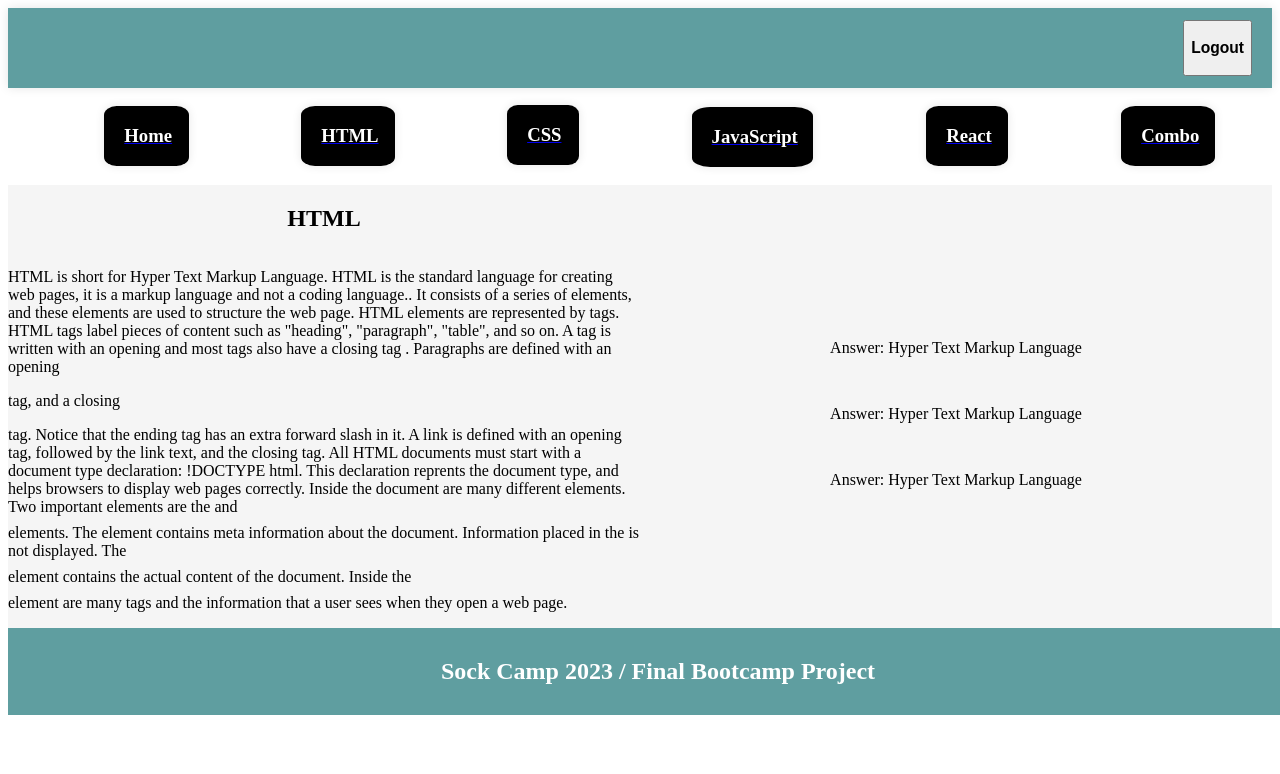
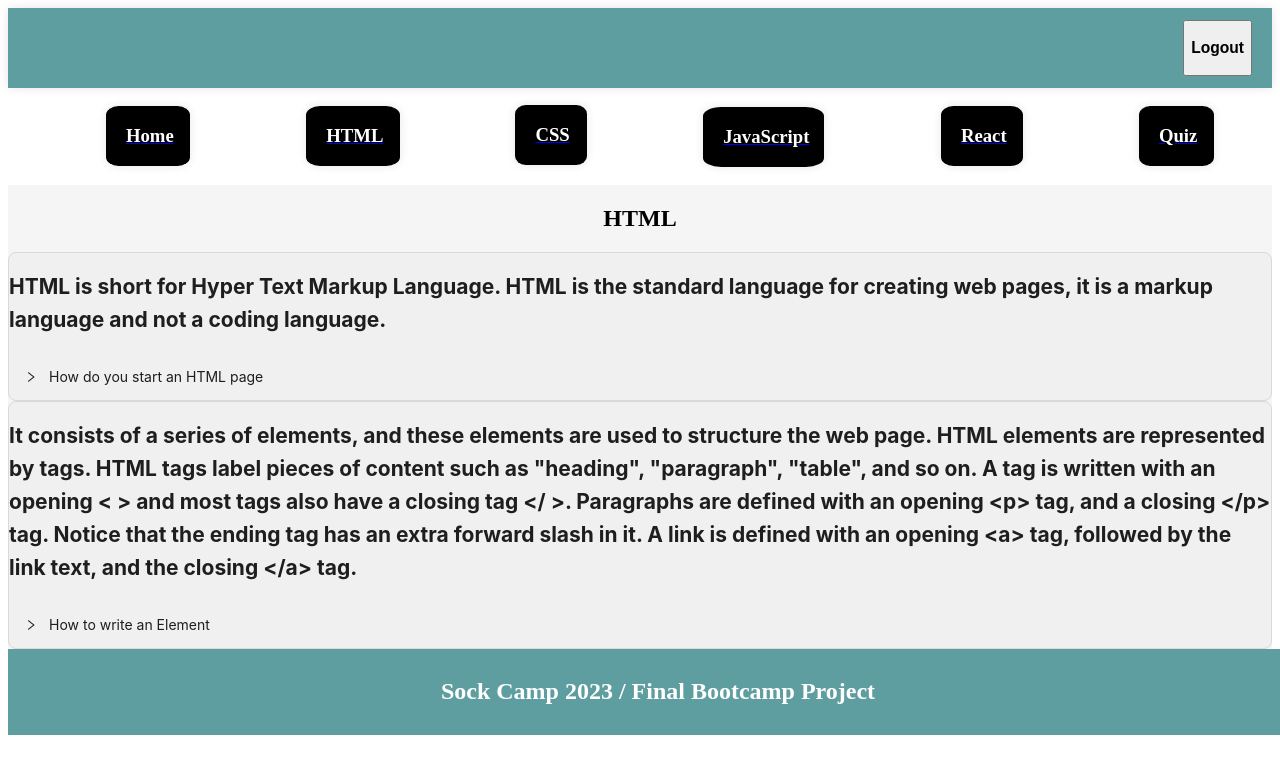
Before and after one commit to eecmanny/sockCamp, a React (Vite) app in the folder client/: page /html in a window 1280 px wide. Shown: the top 774 px of the page. Built offline with nearby package versions, Linux system fonts and the light colour scheme.

Commit message:
CSS_Library

```diff
--- a/client/package.json
+++ b/client/package.json
@@ -11,6 +11,7 @@
     },
     "dependencies": {
         "@apollo/client": "^3.7.14",
+        "antd": "^5.11.1",
         "graphql": "^16.6.0",
         "react": "^18.2.0",
         "react-dom": "^18.2.0",
--- a/client/src/Header/Header.jsx
+++ b/client/src/Header/Header.jsx
@@ -60,9 +60,9 @@ function Header() {
                                 <h3>React</h3>
                             </li>
                         </Link>
-                        <Link to="/combo">
+                        <Link to="/quiz">
                             <li className="navSingleButton">
-                                <h3>Combo</h3>
+                                <h3>Quiz</h3>
                             </li>
                         </Link>
                     </ul>
--- a/client/src/components/Html/Html.jsx
+++ b/client/src/components/Html/Html.jsx
@@ -1,58 +1,111 @@
 import React from 'react'
 import './Html.css'
+import { Collapse } from 'antd';
+const { Panel } = Collapse;
+
+const text = `
+  A dog is a type of domesticated animal.
+  Known for its loyalty and faithfulness,
+  it can be found as a welcome guest in many households across the world.
+`;
+
+
+
 
 const Html = () => {
   return (
     <div className="html">
       <div className="html-container1">
         <h2>HTML</h2>
-         <p>HTML is short for Hyper Text Markup Language. HTML is the standard language for creating web pages, it is a markup language and not a coding language..
-          It consists of a series of elements, and these elements are used to structure the web page.
-          HTML elements are represented by tags. HTML tags label pieces of content such as "heading", "paragraph", "table", and so on.
-          A tag is written with an opening <  > and most tags also have a closing tag </  >. Paragraphs are defined with an opening  <p> tag, and a closing </p> tag.
-          Notice that the ending tag has an extra forward slash in it. A link is defined with an opening <a> tag, followed by the link text, and the closing </a> tag.
+         {/* <p>HTML is short for Hyper Text Markup Language. HTML is the standard language for creating web pages, it is a markup language and not a coding language..
+
           All HTML documents must start with a document type declaration: !DOCTYPE html.  This declaration reprents the document type, and helps browsers to display web pages correctly.
           Inside the document are many different elements.  Two important elements are the <head></head> and <body></body> elements.  The <head></head> element contains meta information about the document. Information
           placed in the <head></head> is not displayed. The <body></body> element contains the actual content of the document. Inside the <body></body> element are many tags and the information that a user
           sees when they open a web page.
 
 
+        </p>  */}
+
+<Collapse  className='htmlHeader'>
+<h2>
+  HTML is short for Hyper Text Markup Language. HTML is the standard language for creating web pages, it is a markup language and not a coding language.
+</h2>
+      <Panel header="How do you start an HTML page" key="1">
+        <p className='htmlBox'>
+        <pre className='htmlText'>
+        &lt;!DOCTYPE html&gt;
+        &lt;html lang="en"&gt;
+        &lt;head&gt;
+            &lt;meta charset="UTF-8"&gt;
+            &lt;meta name="viewport" content="width=device-width, initial-scale=1.0"&gt;
+            &lt;title&gt;HTML Code as Text&lt;/title&gt;
+        &lt;/head&gt;
+        &lt;body&gt;
+            &lt;h1&gt;This is HTML code as text&lt;/h1&gt;
+        &lt;/body&gt;
+        &lt;/html&gt;
+    </pre>
         </p>
-      </div>
-      <div className="html-container2">
-        <div className="question">
-          <p>
-            {/* {`Question 1: ${}`} */}
-          </p>
-        </div>
-        <div className="answer">
-          <p>
-            Answer: Hyper Text Markup Language
-          </p>
-        </div>
-        <div className="question">
-          <p>
-          {/* {`Question 2: ${}`} */}
-          </p>
-        </div>
-        <div className="answer">
-          <p>
-            Answer: Hyper Text Markup Language
-          </p>
-        </div>
-        <div className="question">
-          <p>
-          {/* {`Question 3: ${}`} */}
-          </p>
-        </div>
-        <div className="answer">
-          <p>
-            Answer: Hyper Text Markup Language
-          </p>
-        </div>
+      </Panel>
+    </Collapse>
+
+    <Collapse>
+    <h2>
+
+    It consists of a series of elements, and these elements are used to structure the web page.
+          HTML elements are represented by tags. HTML tags label pieces of content such as "heading", "paragraph", "table", and so on.
+          A tag is written with an opening &lt;  &gt; and most tags also have a closing tag &lt;/  &gt;. Paragraphs are defined with an opening &lt;p&gt; tag, and a closing &lt;/p&gt; tag.
+          Notice that the ending tag has an extra forward slash in it. A link is defined with an opening &lt;a&gt; tag, followed by the link text, and the closing &lt;/a&gt; tag.
+
+</h2>
+      <Panel header="How to write an Element" key="1">
+        <p className='htmlBox'>
+        <pre className='ElementText'>
+          <h2>Divider Element</h2>
+        &lt;div&gt;
+        <h2>Main Element</h2>
+        &lt;main&gt;
+    </pre>
+        </p>
+      </Panel>
+    </Collapse>
       </div>
     </div>
   )
 }
 
 export default Html
+
+// <div className="html-container2">
+// <div className="question">
+//   <p>
+//     {/* {`Question 1: ${}`} */}
+//   </p>
+// </div>
+// <div className="answer">
+//   <p>
+//     Answer: Hyper Text Markup Language
+//   </p>
+// </div>
+// <div className="question">
+//   <p>
+//   {/* {`Question 2: ${}`} */}
+//   </p>
+// </div>
+// <div className="answer">
+//   <p>
+//     Answer: Hyper Text Markup Language
+//   </p>
+// </div>
+// <div className="question">
+//   <p>
+//   {/* {`Question 3: ${}`} */}
+//   </p>
+// </div>
+// <div className="answer">
+//   <p>
+//     Answer: Hyper Text Markup Language
+//   </p>
+// </div>
+// </div>
--- a/client/src/components/Html/html.css
+++ b/client/src/components/Html/html.css
@@ -28,3 +28,26 @@
     justify-content: center;
     align-items: center;
 }
+
+.htmlHeader {
+    display: flex;
+    flex-direction: column;
+    width: 100%;
+
+
+}
+
+.htmlBox {
+    display: flex;
+    flex-direction: column;
+    width: 100%;
+}
+
+.htmlText {
+    display: flex;
+    /* flex-direction: column; */
+    min-width: 50%;
+    max-width: 100%;
+    /* width: 200px; */
+    text-wrap: wrap;
+}
--- a/client/src/components/Combo/Combo.jsx
+++ b/client/src/components/Quiz/Quiz.jsx
@@ -1,7 +1,7 @@
 import React from 'react'
-import './Combo.css'
+import './quiz.css'
 
-const Combo = () => {
+const Quiz = () => {
   return (
     <div className="combo">
       <div className="combo-container1">
@@ -44,4 +44,4 @@ const Combo = () => {
   )
 }
 
-export default Combo
+export default Quiz
--- a/client/src/main.jsx
+++ b/client/src/main.jsx
@@ -7,7 +7,7 @@ import App from './App'
 
 import { useState } from "react";
 import { createBrowserRouter, RouterProvider } from "react-router-dom";
-import Combo from "./components/Combo/Combo";
+import Quiz from "./components/Quiz/Quiz";
 import Home from "./components/Home/Home";
 import Login from "./components/Login/Login";
 import HTML from "./components/Html/Html";
@@ -55,8 +55,8 @@ const router = createBrowserRouter([
                 element: <React />,
             },
             {
-                path: "/combo",
-                element: <Combo />,
+                path: "/quiz",
+                element: <Quiz />,
             },
         ],
     }
```
Also changed, not shown: client/src/components/Quiz/quiz.css (renamed from client/src/components/Combo/combo.css), 1 other file (tests, documents, lock files or other folders). Lines whose indentation alone changed are shown as unchanged.
